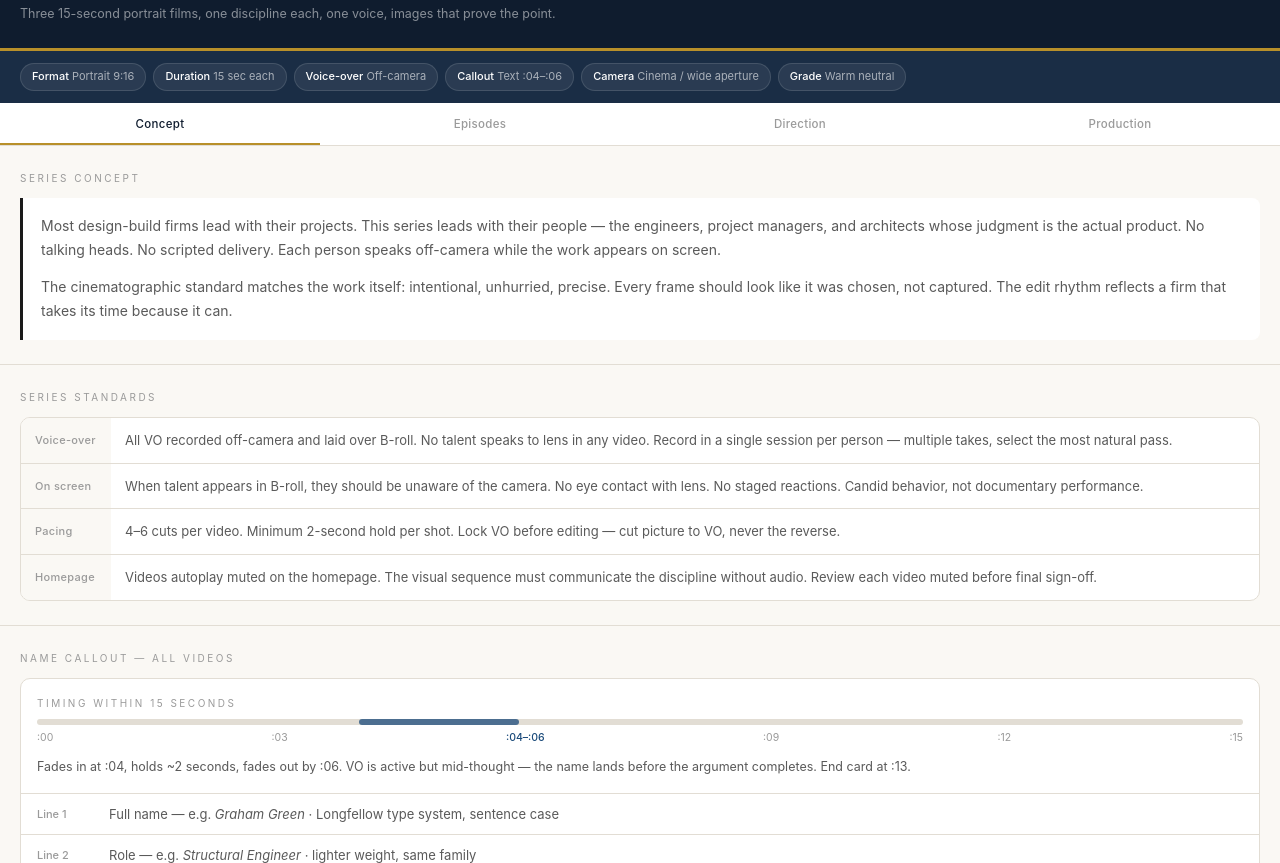
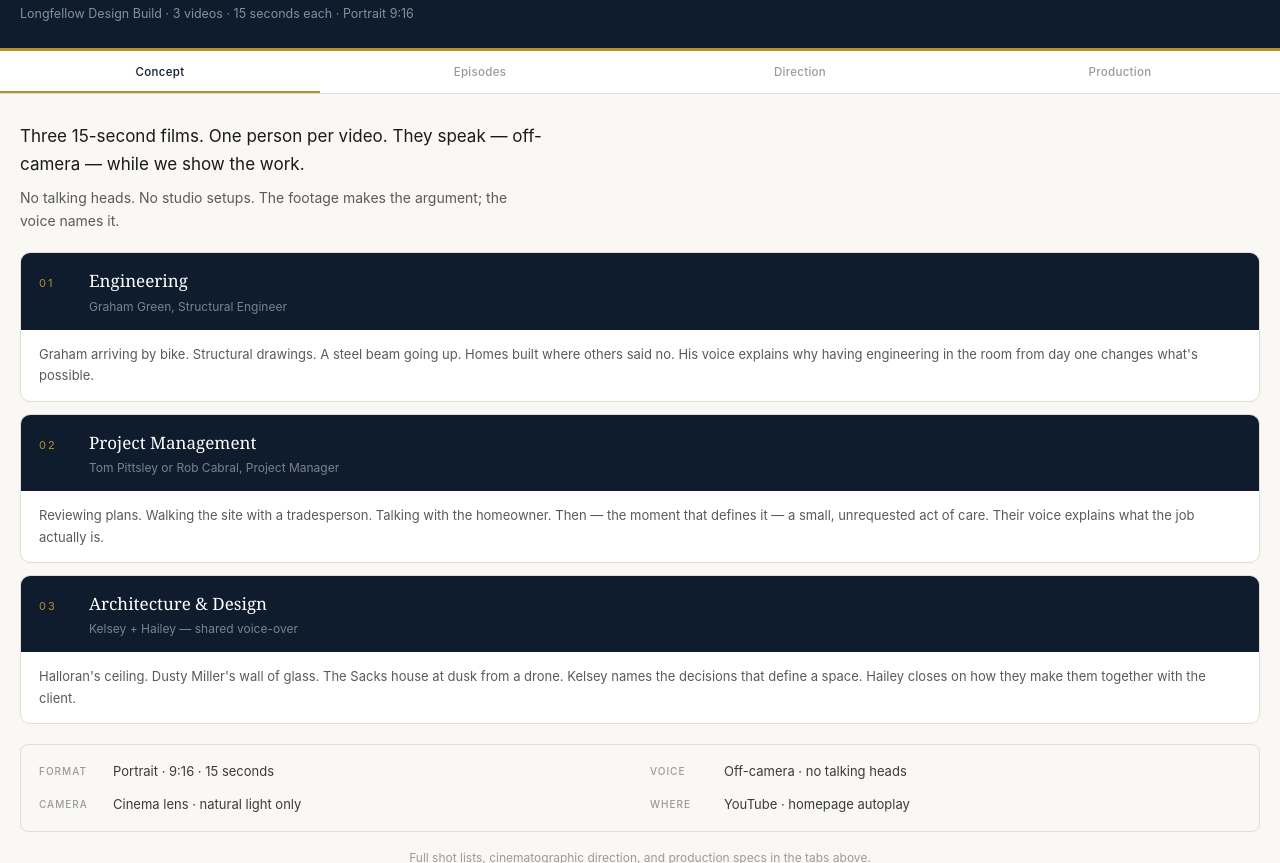
Before and after one commit to WatersideG/video-brief, a plain HTML site: page index.html in a window 1280 px wide. Shown: the part 89-952 px from the top of the page. Drawn offline with Linux system fonts and the light colour scheme.

Commit message:
Simplify concept tab for presentation

```diff
--- a/index.html
+++ b/index.html
@@ -235,16 +235,8 @@
 <header class="site-header">
   <div class="header-eyebrow">Longfellow Design Build · Video Series · 3 Videos</div>
   <div class="header-title">The People Behind the Work</div>
-  <div class="header-sub">Three 15-second portrait films, one discipline each, one voice, images that prove the point.</div>
+  <div class="header-sub">Longfellow Design Build · 3 videos · 15 seconds each · Portrait 9:16</div>
 </header>
-<div class="spec-strip">
-  <div class="spec-pill"><strong>Format</strong> Portrait 9:16</div>
-  <div class="spec-pill"><strong>Duration</strong> 15 sec each</div>
-  <div class="spec-pill"><strong>Voice-over</strong> Off-camera</div>
-  <div class="spec-pill"><strong>Callout</strong> Text :04–:06</div>
-  <div class="spec-pill"><strong>Camera</strong> Cinema / wide aperture</div>
-  <div class="spec-pill"><strong>Grade</strong> Warm neutral</div>
-</div>
 
 <!-- TAB BAR -->
 <div class="tab-bar">
@@ -259,60 +251,85 @@
 ══════════════════════════════════════════════ -->
 <div class="tab-panel active" id="tab-concept">
 
-  <div class="panel-section">
-    <div class="section-label">Series Concept</div>
-    <div class="concept-block">
-      <p class="body-text">Most design-build firms lead with their projects. This series leads with their people — the engineers, project managers, and architects whose judgment is the actual product. No talking heads. No scripted delivery. Each person speaks off-camera while the work appears on screen.</p>
-      <p class="body-text" style="margin-top:12px;">The cinematographic standard matches the work itself: intentional, unhurried, precise. Every frame should look like it was chosen, not captured. The edit rhythm reflects a firm that takes its time because it can.</p>
-    </div>
+  <!-- PREMISE -->
+  <div style="padding: 28px 20px 0;">
+    <p style="font-size: 17px; color: var(--ink); line-height: 1.65; font-weight: 400; max-width: 560px;">
+      Three 15-second films. One person per video. They speak — off-camera — while we show the work.
+    </p>
+    <p style="font-size: 14px; color: var(--ink-lt); line-height: 1.65; margin-top: 8px; max-width: 520px;">
+      No talking heads. No studio setups. The footage makes the argument; the voice names it.
+    </p>
   </div>
 
-  <div class="panel-section">
-    <div class="section-label">Series Standards</div>
-    <div class="series-standard">
-      <div class="standard-row">
-        <div class="std-key">Voice-over</div>
-        <div class="std-val">All VO recorded off-camera and laid over B-roll. No talent speaks to lens in any video. Record in a single session per person — multiple takes, select the most natural pass.</div>
+  <!-- THREE VIDEO CARDS -->
+  <div style="padding: 20px 20px 0; display: flex; flex-direction: column; gap: 12px;">
+
+    <div style="background: var(--white); border: 1px solid var(--rule); border-radius: 10px; overflow: hidden;">
+      <div style="background: var(--navy); padding: 14px 18px; display: flex; align-items: baseline; gap: 14px;">
+        <span style="font-size: 11px; letter-spacing: 2px; text-transform: uppercase; color: var(--gold); min-width: 36px;">01</span>
+        <div>
+          <div style="font-family: Georgia, serif; font-size: 17px; color: var(--white); font-weight: 400;">Engineering</div>
+          <div style="font-size: 12px; color: rgba(255,255,255,0.45); margin-top: 2px;">Graham Green, Structural Engineer</div>
+        </div>
       </div>
-      <div class="standard-row">
-        <div class="std-key">On screen</div>
-        <div class="std-val">When talent appears in B-roll, they should be unaware of the camera. No eye contact with lens. No staged reactions. Candid behavior, not documentary performance.</div>
+      <div style="padding: 14px 18px;">
+        <p style="font-size: 13px; color: var(--ink-lt); line-height: 1.65; margin: 0;">Graham arriving by bike. Structural drawings. A steel beam going up. Homes built where others said no. His voice explains why having engineering in the room from day one changes what's possible.</p>
       </div>
-      <div class="standard-row">
-        <div class="std-key">Pacing</div>
-        <div class="std-val">4–6 cuts per video. Minimum 2-second hold per shot. Lock VO before editing — cut picture to VO, never the reverse.</div>
+    </div>
+
+    <div style="background: var(--white); border: 1px solid var(--rule); border-radius: 10px; overflow: hidden;">
+      <div style="background: var(--navy); padding: 14px 18px; display: flex; align-items: baseline; gap: 14px;">
+        <span style="font-size: 11px; letter-spacing: 2px; text-transform: uppercase; color: var(--gold); min-width: 36px;">02</span>
+        <div>
+          <div style="font-family: Georgia, serif; font-size: 17px; color: var(--white); font-weight: 400;">Project Management</div>
+          <div style="font-size: 12px; color: rgba(255,255,255,0.45); margin-top: 2px;">Tom Pittsley or Rob Cabral, Project Manager</div>
+        </div>
       </div>
-      <div class="standard-row">
-        <div class="std-key">Homepage</div>
-        <div class="std-val">Videos autoplay muted on the homepage. The visual sequence must communicate the discipline without audio. Review each video muted before final sign-off.</div>
+      <div style="padding: 14px 18px;">
+        <p style="font-size: 13px; color: var(--ink-lt); line-height: 1.65; margin: 0;">Reviewing plans. Walking the site with a tradesperson. Talking with the homeowner. Then — the moment that defines it — a small, unrequested act of care. Their voice explains what the job actually is.</p>
+      </div>
+    </div>
+
+    <div style="background: var(--white); border: 1px solid var(--rule); border-radius: 10px; overflow: hidden;">
+      <div style="background: var(--navy); padding: 14px 18px; display: flex; align-items: baseline; gap: 14px;">
+        <span style="font-size: 11px; letter-spacing: 2px; text-transform: uppercase; color: var(--gold); min-width: 36px;">03</span>
+        <div>
+          <div style="font-family: Georgia, serif; font-size: 17px; color: var(--white); font-weight: 400;">Architecture &amp; Design</div>
+          <div style="font-size: 12px; color: rgba(255,255,255,0.45); margin-top: 2px;">Kelsey + Hailey — shared voice-over</div>
+        </div>
+      </div>
+      <div style="padding: 14px 18px;">
+        <p style="font-size: 13px; color: var(--ink-lt); line-height: 1.65; margin: 0;">Halloran's ceiling. Dusty Miller's wall of glass. The Sacks house at dusk from a drone. Kelsey names the decisions that define a space. Hailey closes on how they make them together with the client.</p>
+      </div>
+    </div>
+
+  </div>
+
+  <!-- FORMAT STRIP -->
+  <div style="margin: 20px 20px 0; padding: 16px 18px; background: var(--cream); border-radius: 8px; border: 1px solid var(--rule);">
+    <div style="display: grid; grid-template-columns: 1fr 1fr; gap: 12px 20px;">
+      <div style="display: flex; gap: 10px; align-items: flex-start;">
+        <div style="font-size: 10px; font-weight: 500; letter-spacing: 1px; text-transform: uppercase; color: var(--ink-pale); min-width: 64px; padding-top: 2px;">Format</div>
+        <div style="font-size: 13px; color: var(--ink-mid);">Portrait · 9:16 · 15 seconds</div>
+      </div>
+      <div style="display: flex; gap: 10px; align-items: flex-start;">
+        <div style="font-size: 10px; font-weight: 500; letter-spacing: 1px; text-transform: uppercase; color: var(--ink-pale); min-width: 64px; padding-top: 2px;">Voice</div>
+        <div style="font-size: 13px; color: var(--ink-mid);">Off-camera · no talking heads</div>
+      </div>
+      <div style="display: flex; gap: 10px; align-items: flex-start;">
+        <div style="font-size: 10px; font-weight: 500; letter-spacing: 1px; text-transform: uppercase; color: var(--ink-pale); min-width: 64px; padding-top: 2px;">Camera</div>
+        <div style="font-size: 13px; color: var(--ink-mid);">Cinema lens · natural light only</div>
+      </div>
+      <div style="display: flex; gap: 10px; align-items: flex-start;">
+        <div style="font-size: 10px; font-weight: 500; letter-spacing: 1px; text-transform: uppercase; color: var(--ink-pale); min-width: 64px; padding-top: 2px;">Where</div>
+        <div style="font-size: 13px; color: var(--ink-mid);">YouTube · homepage autoplay</div>
       </div>
     </div>
   </div>
 
-  <div class="panel-section">
-    <div class="section-label">Name Callout — All Videos</div>
-    <div class="callout-block">
-      <div class="tl-wrap">
-        <div class="section-label" style="margin-bottom:8px;">Timing within 15 seconds</div>
-        <div class="tl-track"><div class="tl-window"></div></div>
-        <div class="tl-labels">
-          <span class="tl-lbl">:00</span>
-          <span class="tl-lbl">:03</span>
-          <span class="tl-lbl on">:04–:06</span>
-          <span class="tl-lbl">:09</span>
-          <span class="tl-lbl">:12</span>
-          <span class="tl-lbl">:15</span>
-        </div>
-        <p class="tl-note">Fades in at :04, holds ~2 seconds, fades out by :06. VO is active but mid-thought — the name lands before the argument completes. End card at :13.</p>
-      </div>
-      <div class="callout-rows">
-        <div class="callout-row"><span class="cr-lbl">Line 1</span><span class="cr-val">Full name — e.g. <em>Graham Green</em> · Longfellow type system, sentence case</span></div>
-        <div class="callout-row"><span class="cr-lbl">Line 2</span><span class="cr-val">Role — e.g. <em>Structural Engineer</em> · lighter weight, same family</span></div>
-        <div class="callout-row"><span class="cr-lbl">Position</span><span class="cr-val">Lower left · 10% from edge, 15% from bottom</span></div>
-        <div class="callout-row"><span class="cr-lbl">Treatment</span><span class="cr-val">White text · no background box · 0.3s fade in, hold, 0.3s fade out</span></div>
-        <div class="callout-row"><span class="cr-lbl">Video 03</span><span class="cr-val">Two sequential callouts: Kelsey at :04, Hailey at her VO cue. Same treatment.</span></div>
-      </div>
-    </div>
+  <!-- DEPTH PROMPT -->
+  <div style="padding: 16px 20px 32px; text-align: center;">
+    <p style="font-size: 12px; color: var(--ink-pale); margin: 0;">Full shot lists, cinematographic direction, and production specs in the tabs above.</p>
   </div>
 
 </div>
```
